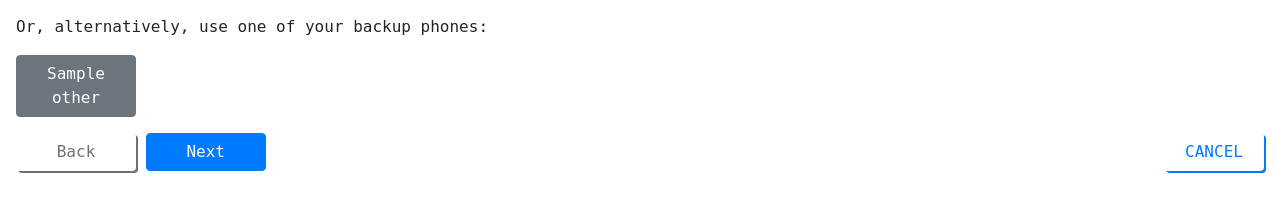
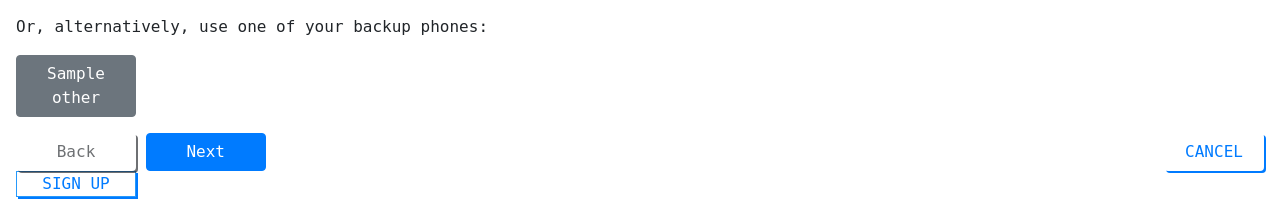
Before and after one commit to iganaskret/django_bank, a Django app: template bank_app/templates/two_factor/core/login.html in a window 1280 px wide. Shown: the part 2027-2240 px from the top of the page. Before the commit the page ends 2200 px from the top, so only its background shows below. Run offline with Django 3.2, Linux system fonts and the light colour scheme; data comes from the database, SQL or seed files in the repository; both versions use the stored data as it was after the commit; tables that the repository leaves empty hold one stand-in row (values such as "Sample post"); the template is opened without the code that fills it: values that come from a table or form of the project are taken from there, most other values are stand-ins (such as "Sample title", 1, 10 or a date in 2020); some libraries are stand-ins or nearby versions.

Commit message:
Shortcuts from and to login and signup

```diff
--- a/bank_app/templates/two_factor/core/login.html
+++ b/bank_app/templates/two_factor/core/login.html
@@ -29,6 +29,7 @@
     {# hidden submit button to enable [enter] key #}
     <input type="submit" value="" class="d-none" />
 
+
     {% if other_devices %}
       <p>{% trans "Or, alternatively, use one of your backup phones:" %}</p>
       <p>
@@ -48,5 +49,6 @@
     {% endif %}
 
     {% include "two_factor/_wizard_actions.html" %}
+   <a href="{% url 'login_app:sign_up' %}">Sign Up</a>
   </form>
 {% endblock %}
--- a/bank_project/urls.py
+++ b/bank_project/urls.py
@@ -19,7 +19,7 @@
 
 urlpatterns = [
     path('admin/', admin.site.urls),
-   path('', include(tf_urls)),
+    path('', include(tf_urls)),
     path('accounts/profile/', include('bank_app.urls')),
     path('account/', include('login_app.urls')),
 ]
--- a/login_app/templates/login_app/sign_up.html
+++ b/login_app/templates/login_app/sign_up.html
@@ -23,6 +23,7 @@
           <option value="gold">Gold</option>
       </select>
       <button>Sign Up</button>
+      <a href="{% url 'two_factor:login' %}">Log in</a>
    </form>
    <hr />
    {% if error %}
```
Also changed, not shown: db.sqlite3.
